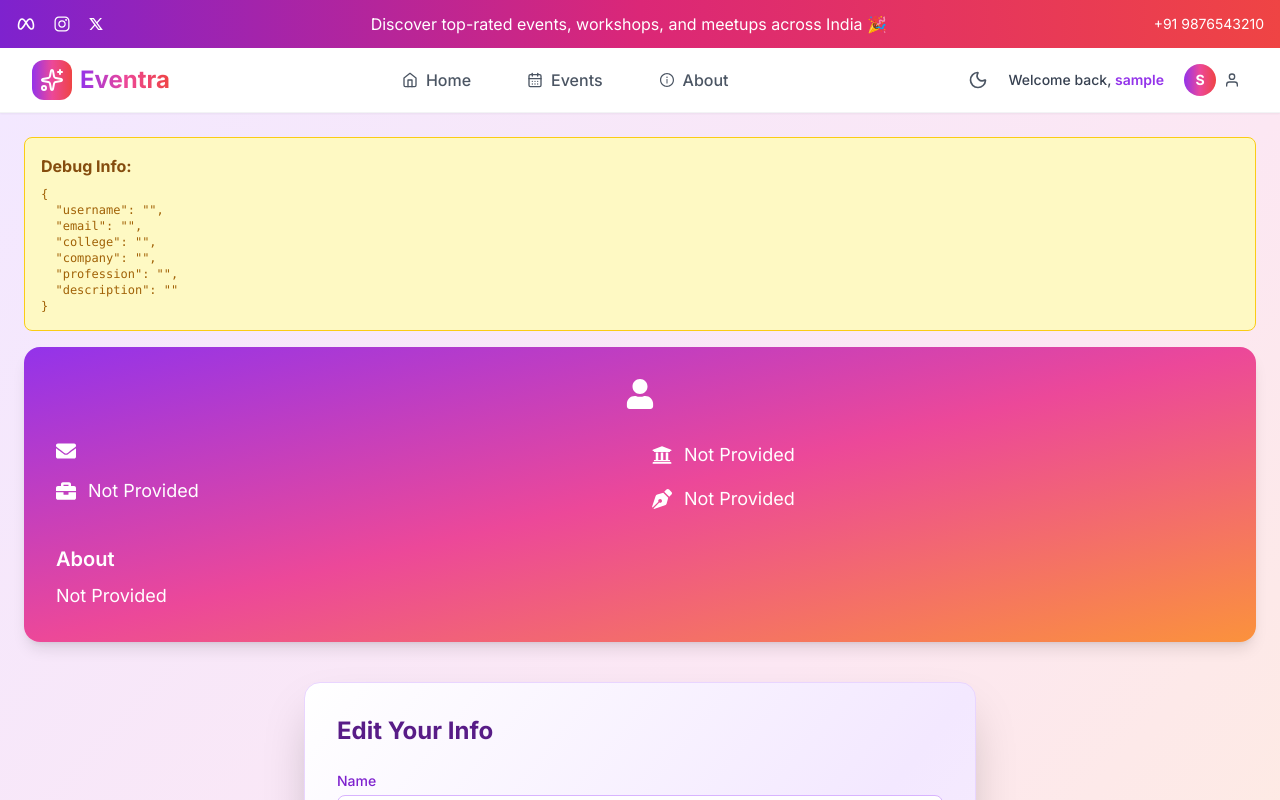
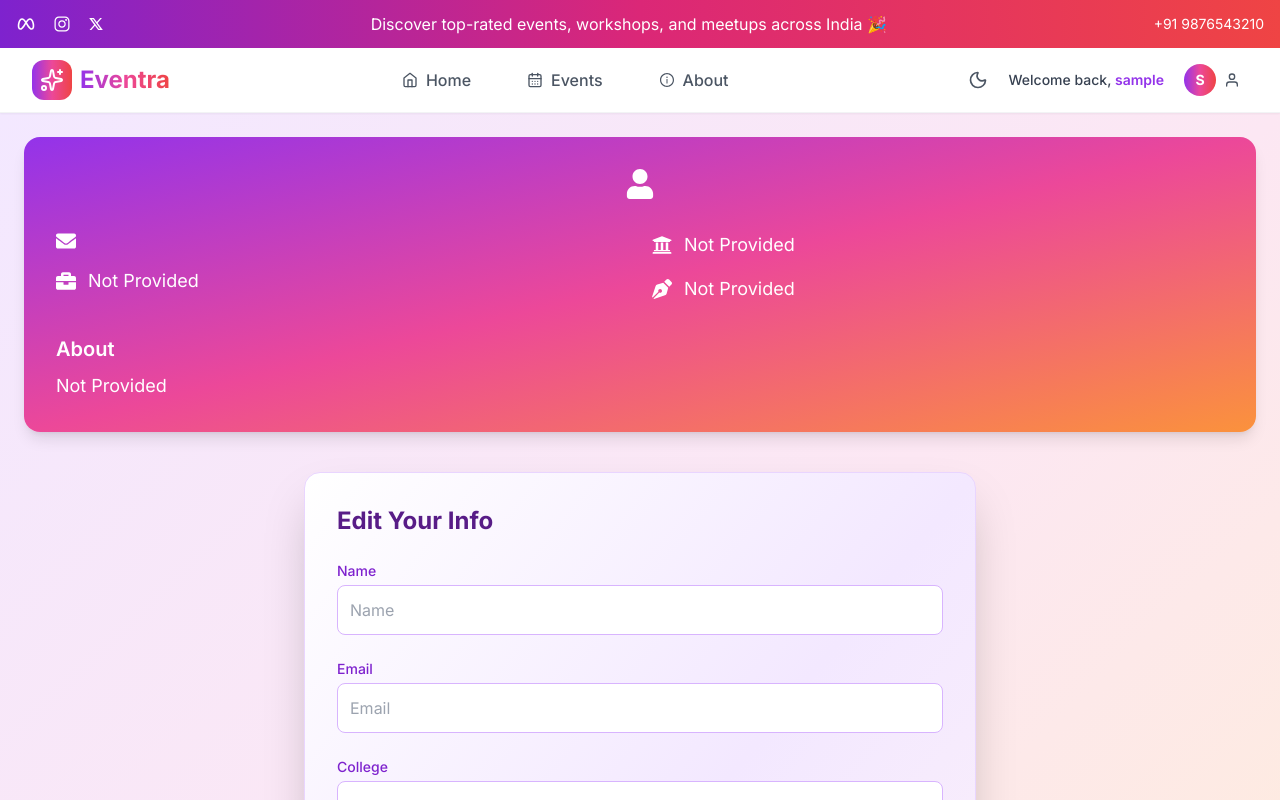
Before and after one commit to Genrator79/Eventra, a React (Vite) app in the folder frontend/: page /profile/userDetails in a window 1280 px wide. Shown: the top 800 px of the page. Built offline with nearby package versions, Linux system fonts and the light colour scheme; no server answers; sample sign-in values are in the browser's storage.

Commit message:
Update UserDetails.jsx
chenged the testing data

```diff
--- a/frontend/src/pages/UserDetails.jsx
+++ b/frontend/src/pages/UserDetails.jsx
@@ -112,13 +112,6 @@ const UserDetails = () => {
 
   return (
     <div className="min-h-screen p-6 bg-gradient-to-br from-purple-100 via-pink-100 to-orange-100">
-      {/* Debug Section - Remove this after testing */}
-      <div className="mb-4 p-4 bg-yellow-100 border border-yellow-400 rounded-lg">
-        <h4 className="font-bold text-yellow-800">Debug Info:</h4>
-        <pre className="text-xs text-yellow-700 mt-2">
-          {JSON.stringify(userData, null, 2)}
-        </pre>
-      </div>
       <div className="w-full mx-auto">
         {/* === Current Details Card === */}
         <div className="bg-gradient-to-br from-purple-600 via-pink-500 to-orange-400 text-white p-8 rounded-2xl shadow-lg mb-10">
```
